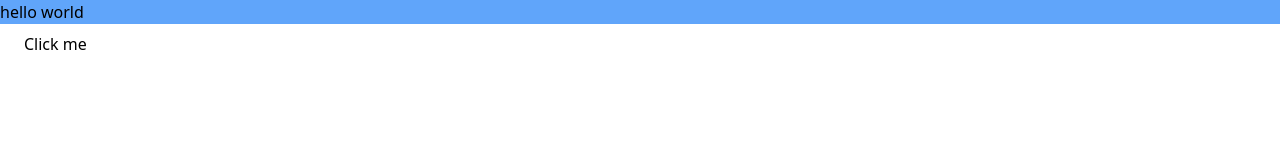
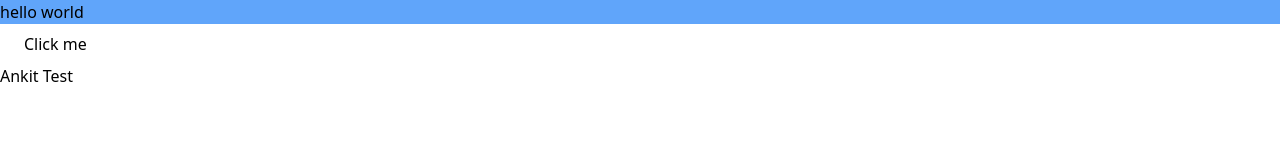
Before and after one commit to NeerajLodhi56/E-Commerce-Mean-stack, an Angular app in the folder webapp/: page / in a window 1280 px wide. Shown: the top 160 px of the page. Built offline with nearby package versions, Linux system fonts and the light colour scheme.

Commit message:
added new heading

```diff
--- a/webapp/src/app/app.html
+++ b/webapp/src/app/app.html
@@ -1,4 +1,4 @@
 <h1 class="bg-blue-400">hello world</h1>
 <button mat-flat-button color="danger">Click me</button>
-
+ <h2>Ankit Test</h2>
 <router-outlet />
```
